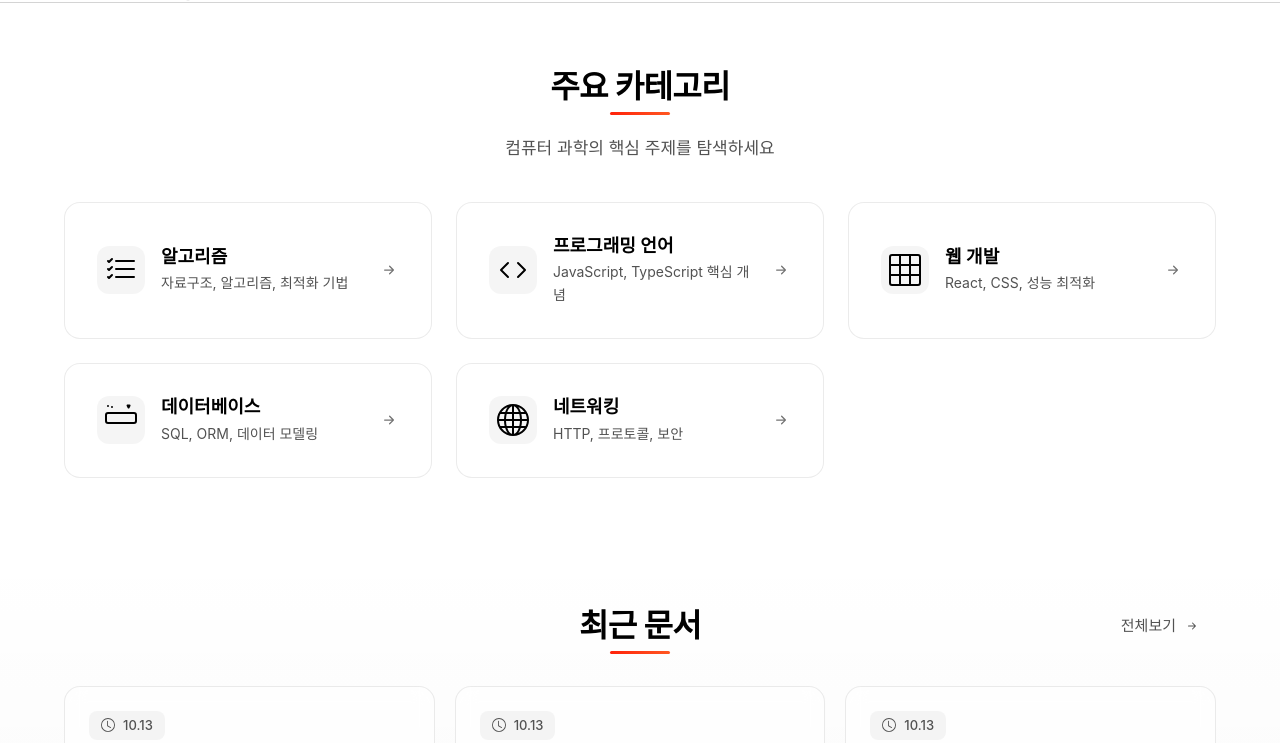
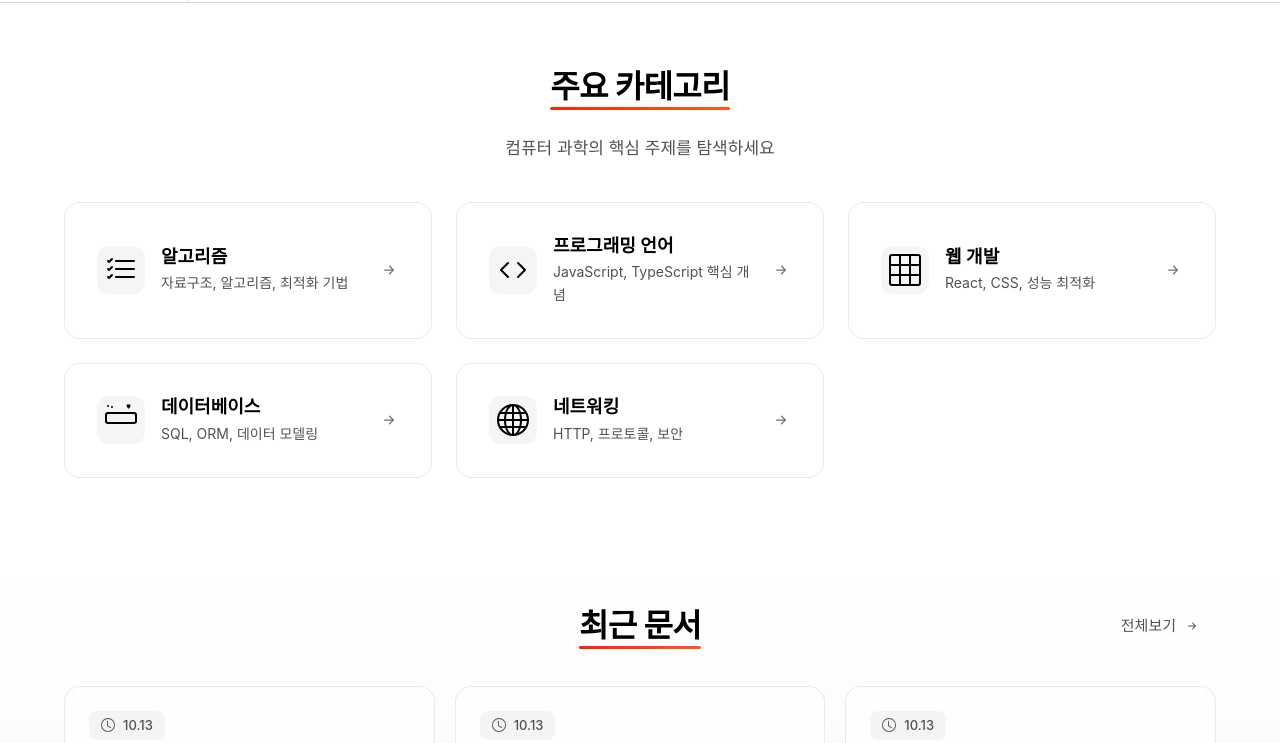
Before and after one commit to lledellebell/learn-cs, a Jekyll site: the page built from index.md, in a window 1280 px wide and 1400 px high, scrolled down 405 px. Shown: the part 153-896 px from the top of the window. Built offline with Jekyll 4.4.1, drawn with Linux system fonts in a browser that asks for light colours; some web fonts are replaced.

Commit message:
style: home의 section-title 스타일,  웹 폰트 경로

```diff
--- a/_layouts/default.html
+++ b/_layouts/default.html
@@ -7,8 +7,8 @@
 
   <title>{{ page.title | default: site.title | escape }}</title>
 
-  <link rel="preload" href="https://cdn.jsdelivr.net/gh/orioncactus/pretendard@v1.3.9/dist/web/variable/pretendardvariable-dynamic-subset.woff2" as="font" type="font/woff2" crossorigin>
-  <link rel="preload" href="https://cdn.jsdelivr.net/npm/@fontsource/jetbrains-mono@4.5.12/files/jetbrains-mono-all-400-normal.woff2" as="font" type="font/woff2" crossorigin>
+  <link rel="preload" href="https://cdn.jsdelivr.net/gh/orioncactus/pretendard@v1.3.9/dist/web/variable/woff2/PretendardVariable.woff2" as="font" type="font/woff2" crossorigin>
+  <link rel="preload" href="https://cdn.jsdelivr.net/npm/jetbrains-mono@1.0.6/web/woff2/JetBrainsMono-Regular.woff2" as="font" type="font/woff2" crossorigin>
 
   <link rel="stylesheet" href="{{ '/assets/css/custom.css' | relative_url }}">
   <link rel="stylesheet" href="{{ '/assets/css/category.css' | relative_url }}">
--- a/assets/css/custom.css
+++ b/assets/css/custom.css
@@ -6,15 +6,15 @@
   font-weight: 45 920;
   font-style: normal;
   font-display: swap;
-  src: url('https://cdn.jsdelivr.net/gh/orioncactus/pretendard@v1.3.9/dist/web/variable/pretendardvariable-dynamic-subset.woff2') format('woff2');
+  src: url('https://cdn.jsdelivr.net/gh/orioncactus/pretendard@v1.3.9/dist/web/variable/woff2/PretendardVariable.woff2') format('woff2');
 }
 
 @font-face {
   font-family: 'JetBrains Mono';
-  font-weight: 100 800;
+  font-weight: 400;
   font-style: normal;
   font-display: swap;
-  src: url('https://cdn.jsdelivr.net/npm/@fontsource/jetbrains-mono@4.5.12/files/jetbrains-mono-all-400-normal.woff2') format('woff2');
+  src: url('https://cdn.jsdelivr.net/npm/jetbrains-mono@1.0.6/web/woff2/JetBrainsMono-Regular.woff2') format('woff2');
 }
 
 /* =========================================
@@ -959,10 +959,10 @@ pre[data-language="tsx"]::before {
 .home-section-title::after {
   content: '';
   position: absolute;
-  bottom: -8px;
+  bottom: -3px;
   left: 50%;
   transform: translateX(-50%);
-  width: 60px;
+  width: 100%;
   height: 3px;
   background: linear-gradient(90deg, var(--color-primary), #ff5722);
   border-radius: 2px;
```
